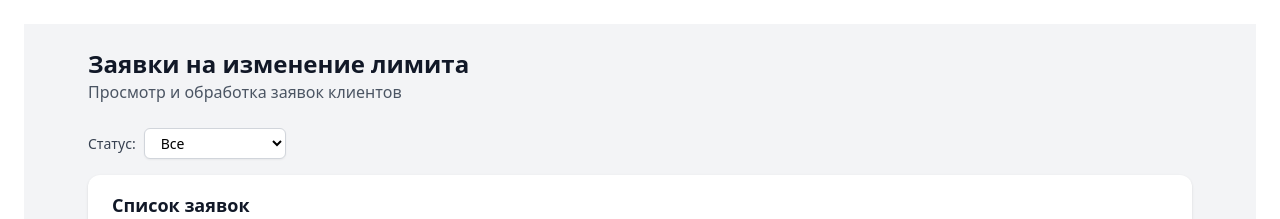
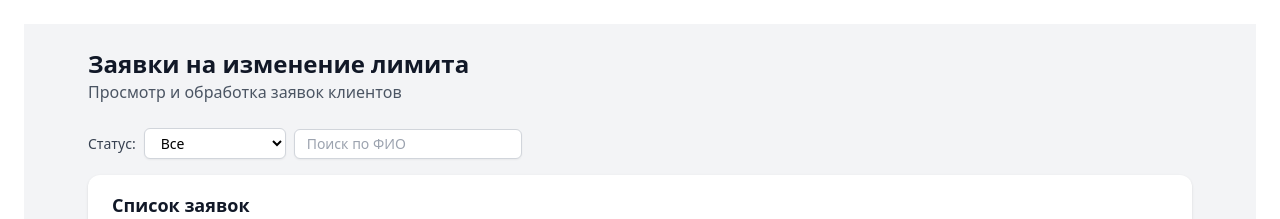
Before and after one commit to SashaBaratow/credit-limit-dashboard, a React (Vite) app: page / in a window 1280 px wide. Shown: the top 219 px of the page. Built offline with nearby package versions, Linux system fonts and the light colour scheme.

Commit message:
feat: add search with debounce for requests

```diff
--- a/src/pages/requests/ui/RequestsPage.tsx
+++ b/src/pages/requests/ui/RequestsPage.tsx
@@ -3,6 +3,8 @@ import {useAppDispatch, useAppSelector} from "../../../app/providers";
 import {fetchRequestsThunk} from "../../../entities/request/model/thunks.ts";
 import {RequestsTable} from "../../../widgets/requestsTable";
 import {Select} from "../../../shared/ui/select";
+import {Input} from "../../../shared/ui/Input";
+import {useDebouncedValue} from "../../../shared/lib/useDebouncedValue.ts";
 
 type StatusFilterValue = 'All' | 'New' | 'Approved' | 'Rejected';
 
@@ -18,6 +20,10 @@ export function RequestsPage() {
     const { items, isLoading, error } = useAppSelector((state) => state.requests);
 
     const [statusFilter, setStatusFilter] = useState<StatusFilterValue>('All');
+    const [searchQuery, setSearchQuery] = useState('');
+    const debouncedSearchQuery = useDebouncedValue(searchQuery, 400);
+
+
 
     useEffect(() => {
         dispatch(fetchRequestsThunk());
@@ -25,10 +31,22 @@ export function RequestsPage() {
 
 
     const filteredRequests = useMemo(() => {
-        if (statusFilter === 'All') return items;
+        return items
+            .filter((request) => {
+                if (statusFilter !== 'All' && request.status !== statusFilter) {
+                    return false;
+                }
 
-        return items.filter((request) => request.status === statusFilter);
-    }, [items, statusFilter]);
+                if (!debouncedSearchQuery.trim()) {
+                    return true;
+                }
+
+                return request.fullName
+                    .toLowerCase()
+                    .includes(debouncedSearchQuery.toLowerCase());
+            });
+    }, [items, statusFilter, debouncedSearchQuery]);
+
 
 
     return (
@@ -60,6 +78,13 @@ export function RequestsPage() {
                         onChange={setStatusFilter}
                         ariaLabel="Фильтр по статусу"
                     />
+                    <div>
+                        <Input
+                            placeholder="Поиск по ФИО"
+                            value={searchQuery}
+                            onChange={(event) => setSearchQuery(event.target.value)}
+                        />
+                    </div>
                 </div>
 
                 {!isLoading && !error && <RequestsTable requests={filteredRequests} />}
--- /dev/null
+++ b/src/shared/lib/useDebouncedValue.ts
@@ -0,0 +1,17 @@
+import { useEffect, useState } from 'react';
+
+export function useDebouncedValue<T>(value: T, delay: number): T {
+    const [debouncedValue, setDebouncedValue] = useState(value);
+
+    useEffect(() => {
+        const timer = setTimeout(() => {
+            setDebouncedValue(value);
+        }, delay);
+
+        return () => {
+            clearTimeout(timer);
+        };
+    }, [value, delay]);
+
+    return debouncedValue;
+}
--- /dev/null
+++ b/src/shared/ui/Input/Input.tsx
@@ -0,0 +1,27 @@
+import {type InputHTMLAttributes, memo} from 'react';
+
+type InputProps = InputHTMLAttributes<HTMLInputElement> & {
+    label?: string;
+};
+
+function InputComponent({ label, className, ...props }: InputProps) {
+    return (
+        <div className="flex flex-col gap-1">
+            {label && (
+                <label className="text-sm text-gray-700">
+                    {label}
+                </label>
+            )}
+
+            <input
+                {...props}
+                className={
+                    className ??
+                    'rounded-md border border-gray-300 px-3 py-1 text-sm shadow-sm focus:border-blue-500 focus:outline-none'
+                }
+            />
+        </div>
+    );
+}
+
+export const Input = memo(InputComponent);
--- /dev/null
+++ b/src/shared/ui/Input/index.ts
@@ -0,0 +1 @@
+export { Input } from './Input';
```
